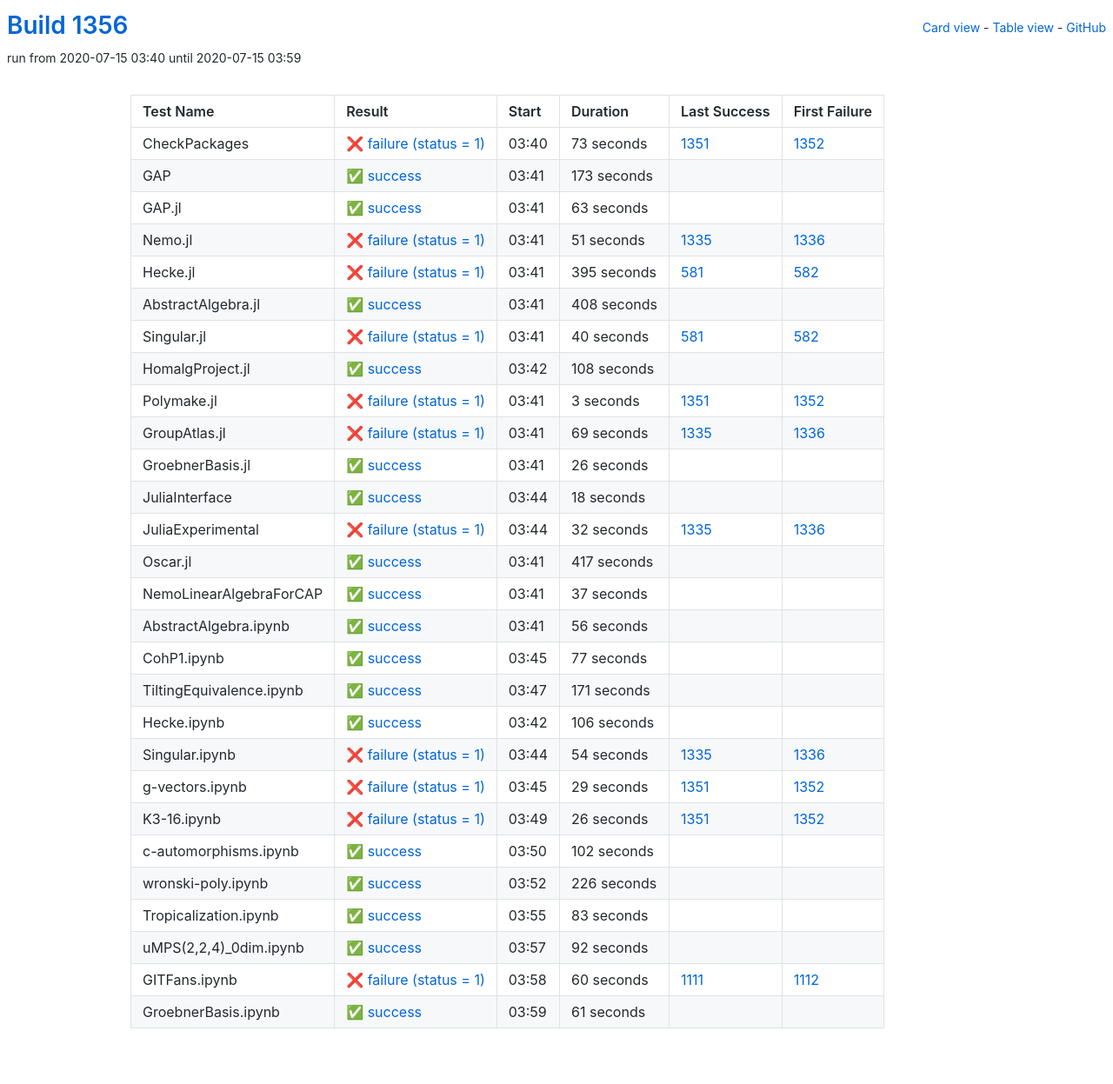
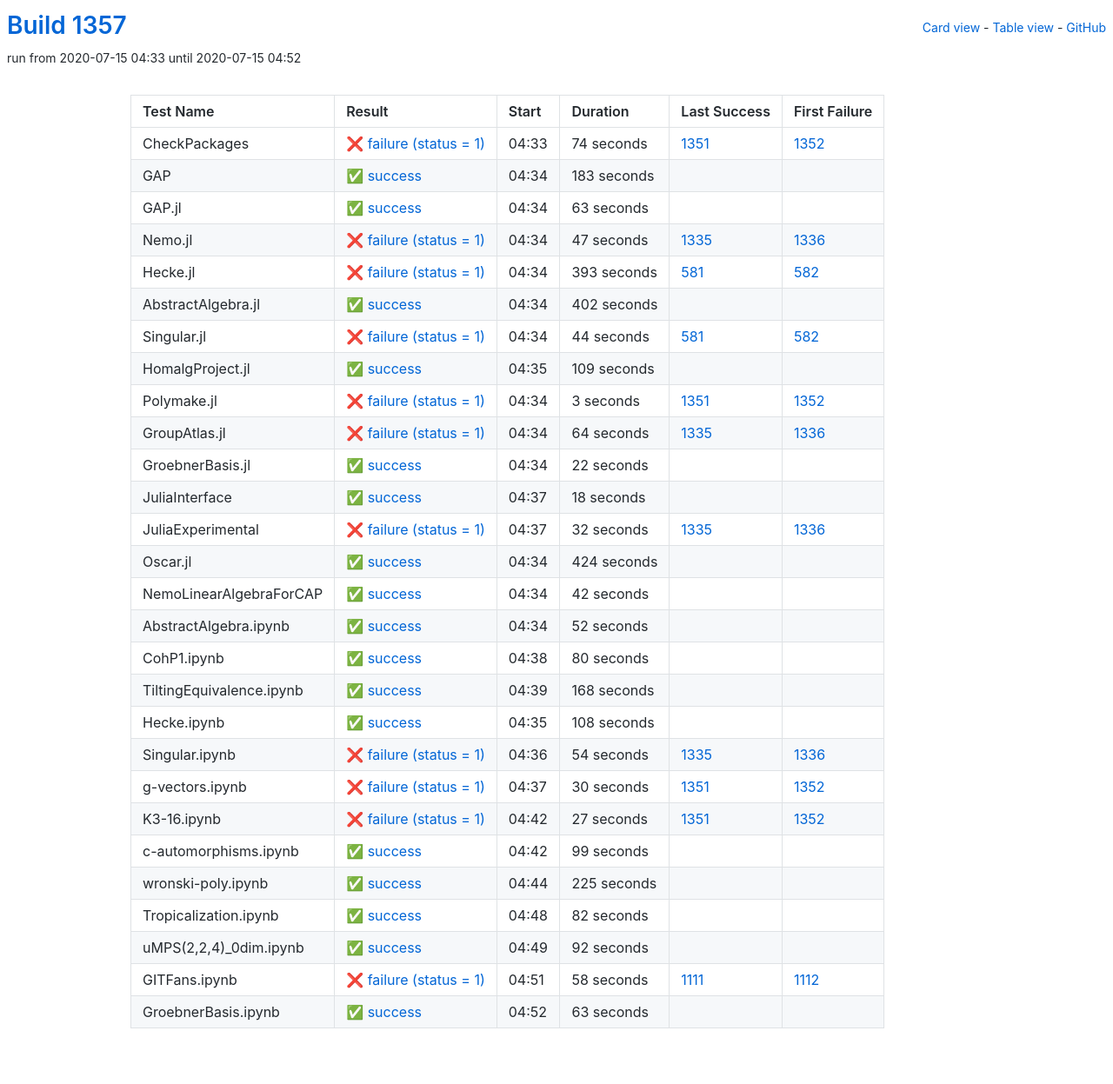
Before and after one commit to oscar-system/oscar-ci-status-1.4, a Jekyll site: the page built from table.html, in a window 1280 px wide. Shown: the whole page at 87% size. Built offline with Jekyll 4.4.1, drawn with Linux system fonts in a browser that asks for light colours.

Commit message:
Build #1357

```diff
--- a/_data/ci.yml
+++ b/_data/ci.yml
@@ -1,6 +1,6 @@
 ---
-build: 1356
-build_url: https://oscarci.mathematik.uni-kl.de/job/oscar-julia-1.4/1356/
+build: 1357
+build_url: https://oscarci.mathematik.uni-kl.de/job/oscar-julia-1.4/1357/
 job: oscar-julia-1.4
 organization: oscar-system
 repo: oscar-ci-status-1.4
@@ -8,32 +8,32 @@ repourl: https://github.com/oscar-system/oscar-ci-status-1.4
 tests:
 - name: CheckPackages
   id: checkpackages
-  log: https://oscarci.mathematik.uni-kl.de/job/oscar-julia-1.4/1356/artifact/logs/build-1356/CheckPackages.log
-  start: 2020-07-15 03:40
+  log: https://oscarci.mathematik.uni-kl.de/job/oscar-julia-1.4/1357/artifact/logs/build-1357/CheckPackages.log
+  start: 2020-07-15 04:33
   success: false
   exitcode: 1
   status: failure
-  duration: 73
+  duration: 74
   last_success: 1351
   last_success_url: https://oscarci.mathematik.uni-kl.de/job/oscar-julia-1.4/1351/
   first_failure: 1352
   first_failure_url: https://oscarci.mathematik.uni-kl.de/job/oscar-julia-1.4/1352/
 - name: GAP
   id: gap
-  log: https://oscarci.mathematik.uni-kl.de/job/oscar-julia-1.4/1356/artifact/logs/build-1356/GAP.log
-  start: 2020-07-15 03:41
+  log: https://oscarci.mathematik.uni-kl.de/job/oscar-julia-1.4/1357/artifact/logs/build-1357/GAP.log
+  start: 2020-07-15 04:34
   success: true
   exitcode: 0
   status: success
-  duration: 173
+  duration: 183
   last_success: false
   last_success_url:
   first_failure: false
   first_failure_url:
 - name: GAP.jl
   id: gap-jl
-  log: https://oscarci.mathematik.uni-kl.de/job/oscar-julia-1.4/1356/artifact/logs/build-1356/GAP.jl.log
-  start: 2020-07-15 03:41
+  log: https://oscarci.mathematik.uni-kl.de/job/oscar-julia-1.4/1357/artifact/logs/build-1357/GAP.jl.log
+  start: 2020-07-15 04:34
   success: true
   exitcode: 0
   status: success
@@ -44,68 +44,68 @@ tests:
   first_failure_url:
 - name: Nemo.jl
   id: nemo-jl
-  log: https://oscarci.mathematik.uni-kl.de/job/oscar-julia-1.4/1356/artifact/logs/build-1356/Nemo.jl.log
-  start: 2020-07-15 03:41
+  log: https://oscarci.mathematik.uni-kl.de/job/oscar-julia-1.4/1357/artifact/logs/build-1357/Nemo.jl.log
+  start: 2020-07-15 04:34
   success: false
   exitcode: 1
   status: failure
-  duration: 51
+  duration: 47
   last_success: 1335
   last_success_url: https://oscarci.mathematik.uni-kl.de/job/oscar-julia-1.4/1335/
   first_failure: 1336
   first_failure_url: https://oscarci.mathematik.uni-kl.de/job/oscar-julia-1.4/1336/
 - name: Hecke.jl
   id: hecke-jl
-  log: https://oscarci.mathematik.uni-kl.de/job/oscar-julia-1.4/1356/artifact/logs/build-1356/Hecke.jl.log
-  start: 2020-07-15 03:41
+  log: https://oscarci.mathematik.uni-kl.de/job/oscar-julia-1.4/1357/artifact/logs/build-1357/Hecke.jl.log
+  start: 2020-07-15 04:34
   success: false
   exitcode: 1
   status: failure
-  duration: 395
+  duration: 393
   last_success: 581
   last_success_url: https://oscarci.mathematik.uni-kl.de/job/oscar-julia-1.4/581/
   first_failure: 582
   first_failure_url: https://oscarci.mathematik.uni-kl.de/job/oscar-julia-1.4/582/
 - name: AbstractAlgebra.jl
   id: abstractalgebra-jl
-  log: https://oscarci.mathematik.uni-kl.de/job/oscar-julia-1.4/1356/artifact/logs/build-1356/AbstractAlgebra.jl.log
-  start: 2020-07-15 03:41
+  log: https://oscarci.mathematik.uni-kl.de/job/oscar-julia-1.4/1357/artifact/logs/build-1357/AbstractAlgebra.jl.log
+  start: 2020-07-15 04:34
   success: true
   exitcode: 0
   status: success
-  duration: 408
+  duration: 402
   last_success: false
   last_success_url:
   first_failure: false
   first_failure_url:
 - name: Singular.jl
   id: singular-jl
-  log: https://oscarci.mathematik.uni-kl.de/job/oscar-julia-1.4/1356/artifact/logs/build-1356/Singular.jl.log
-  start: 2020-07-15 03:41
+  log: https://oscarci.mathematik.uni-kl.de/job/oscar-julia-1.4/1357/artifact/logs/build-1357/Singular.jl.log
+  start: 2020-07-15 04:34
   success: false
   exitcode: 1
   status: failure
-  duration: 40
+  duration: 44
   last_success: 581
   last_success_url: https://oscarci.mathematik.uni-kl.de/job/oscar-julia-1.4/581/
   first_failure: 582
   first_failure_url: https://oscarci.mathematik.uni-kl.de/job/oscar-julia-1.4/582/
 - name: HomalgProject.jl
   id: homalgproject-jl
-  log: https://oscarci.mathematik.uni-kl.de/job/oscar-julia-1.4/1356/artifact/logs/build-1356/HomalgProject.jl.log
-  start: 2020-07-15 03:42
+  log: https://oscarci.mathematik.uni-kl.de/job/oscar-julia-1.4/1357/artifact/logs/build-1357/HomalgProject.jl.log
+  start: 2020-07-15 04:35
   success: true
   exitcode: 0
   status: success
-  duration: 108
+  duration: 109
   last_success: false
   last_success_url:
   first_failure: false
   first_failure_url:
 - name: Polymake.jl
   id: polymake-jl
-  log: https://oscarci.mathematik.uni-kl.de/job/oscar-julia-1.4/1356/artifact/logs/build-1356/Polymake.jl.log
-  start: 2020-07-15 03:41
+  log: https://oscarci.mathematik.uni-kl.de/job/oscar-julia-1.4/1357/artifact/logs/build-1357/Polymake.jl.log
+  start: 2020-07-15 04:34
   success: false
   exitcode: 1
   status: failure
@@ -116,32 +116,32 @@ tests:
   first_failure_url: https://oscarci.mathematik.uni-kl.de/job/oscar-julia-1.4/1352/
 - name: GroupAtlas.jl
   id: groupatlas-jl
-  log: https://oscarci.mathematik.uni-kl.de/job/oscar-julia-1.4/1356/artifact/logs/build-1356/GroupAtlas.jl.log
-  start: 2020-07-15 03:41
+  log: https://oscarci.mathematik.uni-kl.de/job/oscar-julia-1.4/1357/artifact/logs/build-1357/GroupAtlas.jl.log
+  start: 2020-07-15 04:34
   success: false
   exitcode: 1
   status: failure
-  duration: 69
+  duration: 64
   last_success: 1335
   last_success_url: https://oscarci.mathematik.uni-kl.de/job/oscar-julia-1.4/1335/
   first_failure: 1336
   first_failure_url: https://oscarci.mathematik.uni-kl.de/job/oscar-julia-1.4/1336/
 - name: GroebnerBasis.jl
   id: groebnerbasis-jl
-  log: https://oscarci.mathematik.uni-kl.de/job/oscar-julia-1.4/1356/artifact/logs/build-1356/GroebnerBasis.jl.log
-  start: 2020-07-15 03:41
+  log: https://oscarci.mathematik.uni-kl.de/job/oscar-julia-1.4/1357/artifact/logs/build-1357/GroebnerBasis.jl.log
+  start: 2020-07-15 04:34
   success: true
   exitcode: 0
   status: success
-  duration: 26
+  duration: 22
   last_success: false
   last_success_url:
   first_failure: false
   first_failure_url:
 - name: JuliaInterface
   id: juliainterface
-  log: https://oscarci.mathematik.uni-kl.de/job/oscar-julia-1.4/1356/artifact/logs/build-1356/JuliaInterface.log
-  start: 2020-07-15 03:44
+  log: https://oscarci.mathematik.uni-kl.de/job/oscar-julia-1.4/1357/artifact/logs/build-1357/JuliaInterface.log
+  start: 2020-07-15 04:37
   success: true
   exitcode: 0
   status: success
@@ -152,8 +152,8 @@ tests:
   first_failure_url:
 - name: JuliaExperimental
   id: juliaexperimental
-  log: https://oscarci.mathematik.uni-kl.de/job/oscar-julia-1.4/1356/artifact/logs/build-1356/JuliaExperimental.log
-  start: 2020-07-15 03:44
+  log: https://oscarci.mathematik.uni-kl.de/job/oscar-julia-1.4/1357/artifact/logs/build-1357/JuliaExperimental.log
+  start: 2020-07-15 04:37
   success: false
   exitcode: 1
   status: failure
@@ -164,80 +164,80 @@ tests:
   first_failure_url: https://oscarci.mathematik.uni-kl.de/job/oscar-julia-1.4/1336/
 - name: Oscar.jl
   id: oscar-jl
-  log: https://oscarci.mathematik.uni-kl.de/job/oscar-julia-1.4/1356/artifact/logs/build-1356/Oscar.jl.log
-  start: 2020-07-15 03:41
+  log: https://oscarci.mathematik.uni-kl.de/job/oscar-julia-1.4/1357/artifact/logs/build-1357/Oscar.jl.log
+  start: 2020-07-15 04:34
   success: true
   exitcode: 0
   status: success
-  duration: 417
+  duration: 424
   last_success: false
   last_success_url:
   first_failure: false
   first_failure_url:
 - name: NemoLinearAlgebraForCAP
   id: nemolinearalgebraforcap
-  log: https://oscarci.mathematik.uni-kl.de/job/oscar-julia-1.4/1356/artifact/logs/build-1356/NemoLinearAlgebraForCAP.log
-  start: 2020-07-15 03:41
+  log: https://oscarci.mathematik.uni-kl.de/job/oscar-julia-1.4/1357/artifact/logs/build-1357/NemoLinearAlgebraForCAP.log
+  start: 2020-07-15 04:34
   success: true
   exitcode: 0
   status: success
-  duration: 37
+  duration: 42
   last_success: false
   last_success_url:
   first_failure: false
   first_failure_url:
 - name: AbstractAlgebra.ipynb
   id: abstractalgebra-ipynb
-  log: https://oscarci.mathematik.uni-kl.de/job/oscar-julia-1.4/1356/artifact/logs/build-1356/AbstractAlgebra.ipynb.log
-  start: 2020-07-15 03:41
+  log: https://oscarci.mathematik.uni-kl.de/job/oscar-julia-1.4/1357/artifact/logs/build-1357/AbstractAlgebra.ipynb.log
+  start: 2020-07-15 04:34
   success: true
   exitcode: 0
   status: success
-  duration: 56
+  duration: 52
   last_success: false
   last_success_url:
   first_failure: false
   first_failure_url:
 - name: CohP1.ipynb
   id: cohp1-ipynb
-  log: https://oscarci.mathematik.uni-kl.de/job/oscar-julia-1.4/1356/artifact/logs/build-1356/CohP1.ipynb.log
-  start: 2020-07-15 03:45
+  log: https://oscarci.mathematik.uni-kl.de/job/oscar-julia-1.4/1357/artifact/logs/build-1357/CohP1.ipynb.log
+  start: 2020-07-15 04:38
   success: true
   exitcode: 0
   status: success
-  duration: 77
+  duration: 80
   last_success: false
   last_success_url:
   first_failure: false
   first_failure_url:
 - name: TiltingEquivalence.ipynb
   id: tiltingequivalence-ipynb
-  log: https://oscarci.mathematik.uni-kl.de/job/oscar-julia-1.4/1356/artifact/logs/build-1356/TiltingEquivalence.ipynb.log
-  start: 2020-07-15 03:47
+  log: https://oscarci.mathematik.uni-kl.de/job/oscar-julia-1.4/1357/artifact/logs/build-1357/TiltingEquivalence.ipynb.log
+  start: 2020-07-15 04:39
   success: true
   exitcode: 0
   status: success
-  duration: 171
+  duration: 168
   last_success: false
   last_success_url:
   first_failure: false
   first_failure_url:
 - name: Hecke.ipynb
   id: hecke-ipynb
-  log: https://oscarci.mathematik.uni-kl.de/job/oscar-julia-1.4/1356/artifact/logs/build-1356/Hecke.ipynb.log
-  start: 2020-07-15 03:42
+  log: https://oscarci.mathematik.uni-kl.de/job/oscar-julia-1.4/1357/artifact/logs/build-1357/Hecke.ipynb.log
+  start: 2020-07-15 04:35
   success: true
   exitcode: 0
   status: success
-  duration: 106
+  duration: 108
   last_success: false
   last_success_url:
   first_failure: false
   first_failure_url:
 - name: Singular.ipynb
   id: singular-ipynb
-  log: https://oscarci.mathematik.uni-kl.de/job/oscar-julia-1.4/1356/artifact/logs/build-1356/Singular.ipynb.log
-  start: 2020-07-15 03:44
+  log: https://oscarci.mathematik.uni-kl.de/job/oscar-julia-1.4/1357/artifact/logs/build-1357/Singular.ipynb.log
+  start: 2020-07-15 04:36
   success: false
   exitcode: 1
   status: failure
@@ -248,68 +248,68 @@ tests:
   first_failure_url: https://oscarci.mathematik.uni-kl.de/job/oscar-julia-1.4/1336/
 - name: g-vectors.ipynb
   id: g-vectors-ipynb
-  log: https://oscarci.mathematik.uni-kl.de/job/oscar-julia-1.4/1356/artifact/logs/build-1356/g-vectors.ipynb.log
-  start: 2020-07-15 03:45
+  log: https://oscarci.mathematik.uni-kl.de/job/oscar-julia-1.4/1357/artifact/logs/build-1357/g-vectors.ipynb.log
+  start: 2020-07-15 04:37
   success: false
   exitcode: 1
   status: failure
-  duration: 29
+  duration: 30
   last_success: 1351
   last_success_url: https://oscarci.mathematik.uni-kl.de/job/oscar-julia-1.4/1351/
   first_failure: 1352
   first_failure_url: https://oscarci.mathematik.uni-kl.de/job/oscar-julia-1.4/1352/
 - name: K3-16.ipynb
   id: k3-16-ipynb
-  log: https://oscarci.mathematik.uni-kl.de/job/oscar-julia-1.4/1356/artifact/logs/build-1356/K3-16.ipynb.log
-  start: 2020-07-15 03:49
+  log: https://oscarci.mathematik.uni-kl.de/job/oscar-julia-1.4/1357/artifact/logs/build-1357/K3-16.ipynb.log
+  start: 2020-07-15 04:42
   success: false
   exitcode: 1
   status: failure
-  duration: 26
+  duration: 27
   last_success: 1351
   last_success_url: https://oscarci.mathematik.uni-kl.de/job/oscar-julia-1.4/1351/
   first_failure: 1352
   first_failure_url: https://oscarci.mathematik.uni-kl.de/job/oscar-julia-1.4/1352/
 - name: c-automorphisms.ipynb
   id: c-automorphisms-ipynb
-  log: https://oscarci.mathematik.uni-kl.de/job/oscar-julia-1.4/1356/artifact/logs/build-1356/c-automorphisms.ipynb.log
-  start: 2020-07-15 03:50
+  log: https://oscarci.mathematik.uni-kl.de/job/oscar-julia-1.4/1357/artifact/logs/build-1357/c-automorphisms.ipynb.log
+  start: 2020-07-15 04:42
   success: true
   exitcode: 0
   status: success
-  duration: 102
+  duration: 99
   last_success: false
   last_success_url:
   first_failure: false
   first_failure_url:
 - name: wronski-poly.ipynb
   id: wronski-poly-ipynb
-  log: https://oscarci.mathematik.uni-kl.de/job/oscar-julia-1.4/1356/artifact/logs/build-1356/wronski-poly.ipynb.log
-  start: 2020-07-15 03:52
+  log: https://oscarci.mathematik.uni-kl.de/job/oscar-julia-1.4/1357/artifact/logs/build-1357/wronski-poly.ipynb.log
+  start: 2020-07-15 04:44
   success: true
   exitcode: 0
   status: success
-  duration: 226
+  duration: 225
   last_success: false
   last_success_url:
   first_failure: false
   first_failure_url:
 - name: Tropicalization.ipynb
   id: tropicalization-ipynb
-  log: https://oscarci.mathematik.uni-kl.de/job/oscar-julia-1.4/1356/artifact/logs/build-1356/Tropicalization.ipynb.log
-  start: 2020-07-15 03:55
+  log: https://oscarci.mathematik.uni-kl.de/job/oscar-julia-1.4/1357/artifact/logs/build-1357/Tropicalization.ipynb.log
+  start: 2020-07-15 04:48
   success: true
   exitcode: 0
   status: success
-  duration: 83
+  duration: 82
   last_success: false
   last_success_url:
   first_failure: false
   first_failure_url:
 - name: uMPS(2,2,4)_0dim.ipynb
   id: umps-2-2-4-0dim-ipynb
-  log: https://oscarci.mathematik.uni-kl.de/job/oscar-julia-1.4/1356/artifact/logs/build-1356/uMPS-2-2-4-_0dim.ipynb.log
-  start: 2020-07-15 03:57
+  log: https://oscarci.mathematik.uni-kl.de/job/oscar-julia-1.4/1357/artifact/logs/build-1357/uMPS-2-2-4-_0dim.ipynb.log
+  start: 2020-07-15 04:49
   success: true
   exitcode: 0
   status: success
@@ -320,24 +320,24 @@ tests:
   first_failure_url:
 - name: GITFans.ipynb
   id: gitfans-ipynb
-  log: https://oscarci.mathematik.uni-kl.de/job/oscar-julia-1.4/1356/artifact/logs/build-1356/GITFans.ipynb.log
-  start: 2020-07-15 03:58
+  log: https://oscarci.mathematik.uni-kl.de/job/oscar-julia-1.4/1357/artifact/logs/build-1357/GITFans.ipynb.log
+  start: 2020-07-15 04:51
   success: false
   exitcode: 1
   status: failure
-  duration: 60
+  duration: 58
   last_success: 1111
   last_success_url: https://oscarci.mathematik.uni-kl.de/job/oscar-julia-1.4/1111/
   first_failure: 1112
   first_failure_url: https://oscarci.mathematik.uni-kl.de/job/oscar-julia-1.4/1112/
 - name: GroebnerBasis.ipynb
   id: groebnerbasis-ipynb
-  log: https://oscarci.mathematik.uni-kl.de/job/oscar-julia-1.4/1356/artifact/logs/build-1356/GroebnerBasis.ipynb.log
-  start: 2020-07-15 03:59
+  log: https://oscarci.mathematik.uni-kl.de/job/oscar-julia-1.4/1357/artifact/logs/build-1357/GroebnerBasis.ipynb.log
+  start: 2020-07-15 04:52
   success: true
   exitcode: 0
   status: success
-  duration: 61
+  duration: 63
   last_success: false
   last_success_url:
   first_failure: false
```
Also changed, not shown: README.md.
